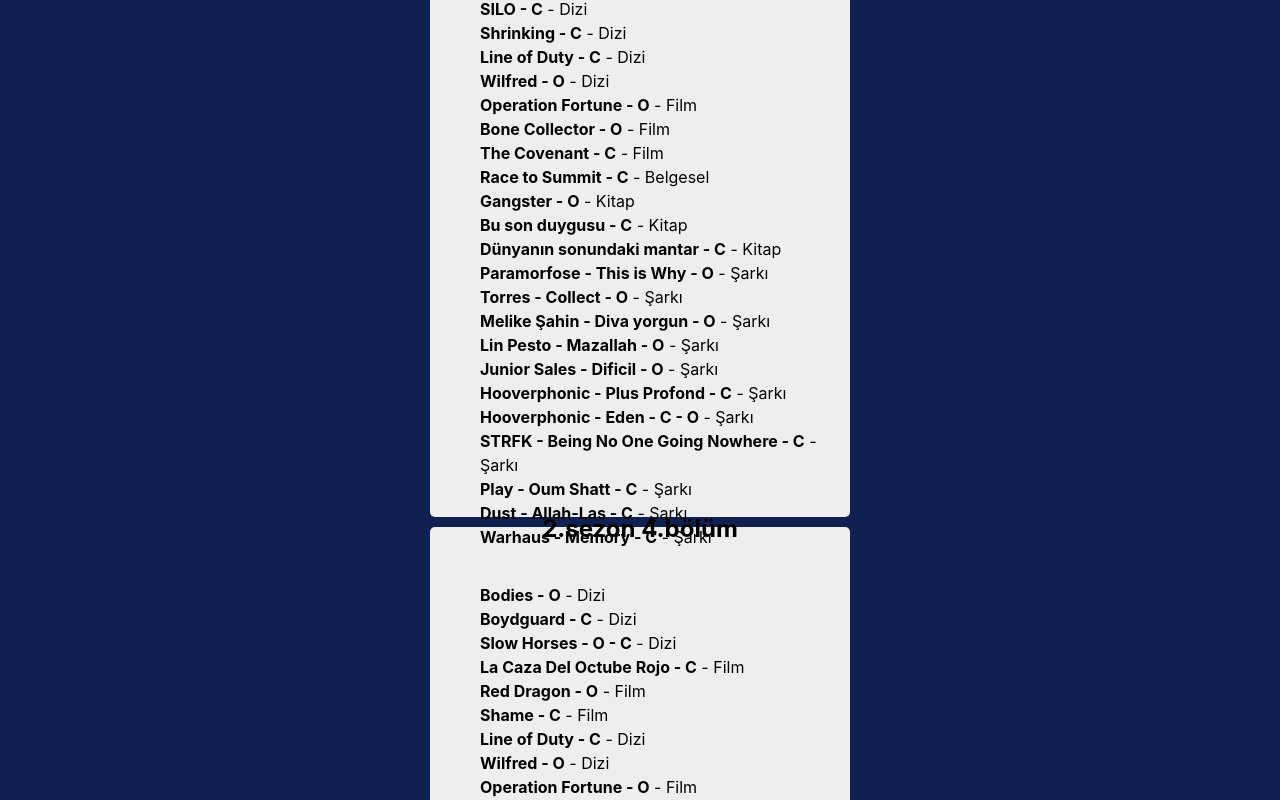
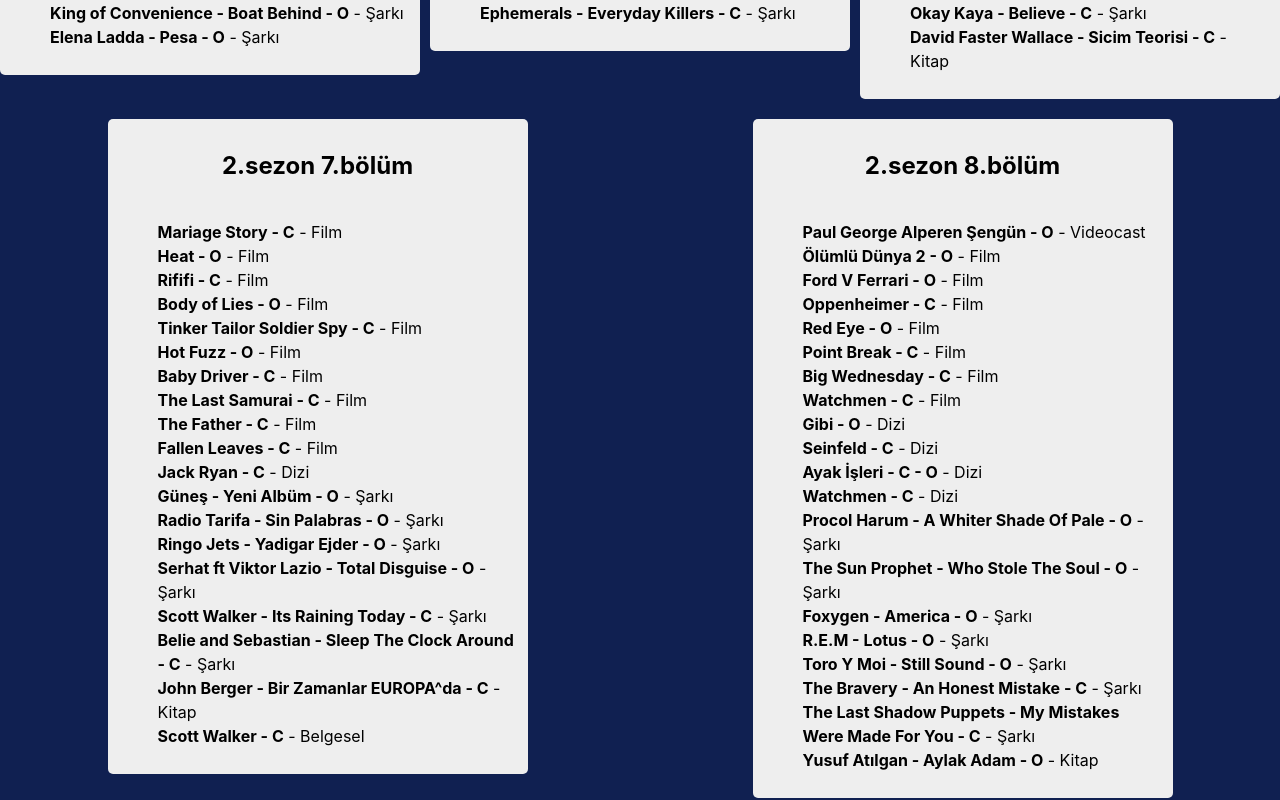
Before and after one commit to firatbicimli/CokiyidirCokseverim, a React (Vite) app: page / in a window 1280 px wide. Shown: the part 1608-2408 px from the top of the page. Built offline with nearby package versions, Linux system fonts and the light colour scheme.

Commit message:
some change

```diff
--- a/src/App.jsx
+++ b/src/App.jsx
@@ -157,12 +157,35 @@
     { id: 138, title: 'John Berger - Bir Zamanlar EUROPA^da - C', category: 'Kitap' },
     { id: 139, title: 'Scott Walker - C', category: 'Belgesel' },
       ];
+    const movieAndBookList8 = [
+    { id: 140, title: 'Paul George Alperen Şengün - O', category: 'Videocast' },
+    { id: 141, title: 'Ölümlü Dünya 2 - O', category: 'Film' },
+    { id: 142, title: 'Ford V Ferrari - O', category: 'Film' },
+    { id: 143, title: 'Oppenheimer - C', category: 'Film' },
+    { id: 144, title: 'Red Eye - O', category: 'Film' },
+    { id: 145, title: 'Point Break - C', category: 'Film' },
+    { id: 146, title: 'Big Wednesday - C', category: 'Film' },
+    { id: 147, title: 'Watchmen - C', category: 'Film' },
+    { id: 148, title: 'Gibi - O', category: 'Dizi' },
+    { id: 149, title: 'Seinfeld - C', category: 'Dizi' },
+    { id: 150, title:'Ayak İşleri - C - O', category: 'Dizi' },
+    { id: 151, title: 'Watchmen - C', category: 'Dizi' },
+    { id: 152, title: 'Procol Harum - A Whiter Shade Of Pale - O', category: 'Şarkı' },
+    { id: 153, title: 'The Sun Prophet - Who Stole The Soul - O', category: 'Şarkı' },
+    { id: 154, title: 'Foxygen - America - O', category: 'Şarkı' },
+    { id: 155, title: 'R.E.M - Lotus - O', category: 'Şarkı' },
+    { id: 156, title: 'Toro Y Moi - Still Sound  - O', category: 'Şarkı' },
+    { id: 157, title: 'The Bravery - An Honest Mistake - C', category: 'Şarkı' },
+    { id: 158, title: 'The Last Shadow Puppets - My Mistakes Were Made For You - C', category: 'Şarkı' },
+    { id: 159, title: 'Yusuf Atılgan - Aylak Adam - O', category: 'Kitap' },
+      ];
     // İsterseniz buraya başka filmler ve kitaplar ekleyebilirsiniz
 
 
   return (
     <>
       <h1>Çok iyidir Çok severim</h1>
+      <div className="card">
       <div className="container">
         <h2>2.sezon 1.bölüm</h2>
         <List data={movieAndBookList} />
@@ -191,6 +214,11 @@
         <h2>2.sezon 7.bölüm</h2>
         <List data={movieAndBookList7} />
       </div>
+      <div className="container">
+        <h2>2.sezon 8.bölüm</h2>
+        <List data={movieAndBookList8} />
+      </div>
+      </div>
     </>
   );
 }
--- a/src/index.css
+++ b/src/index.css
@@ -24,11 +24,20 @@
 h1 {
   font-size: 3.2em;
   line-height: 1.1;
+  text-align: center;
 }
 
 
 ul li {
   list-style-type: none;
+}
+
+.card {
+  display: flex;
+  align-items: center;
+  justify-content: center;
+  flex-wrap: wrap;
+  gap: 10px;
 }
 
 .container {
```
